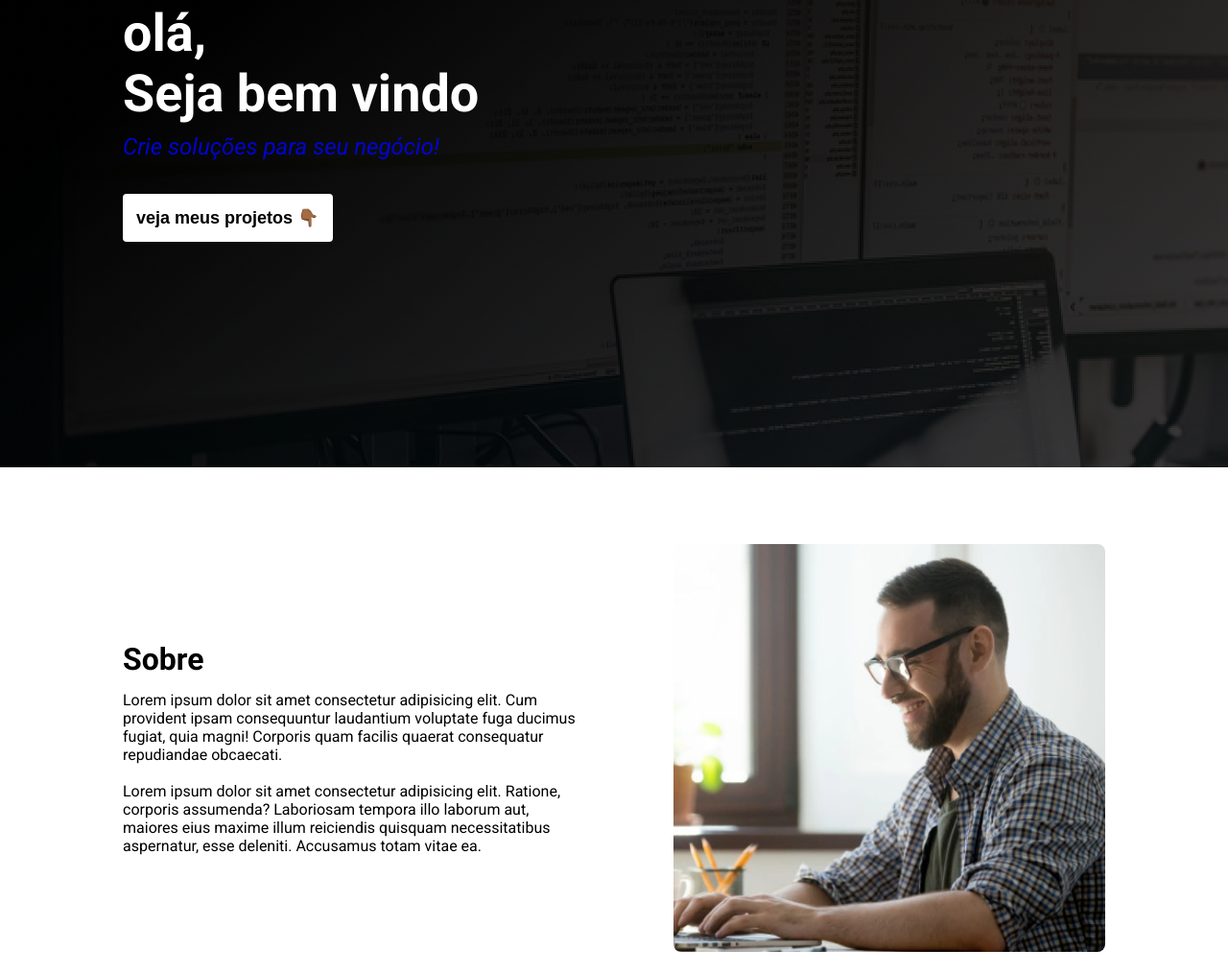
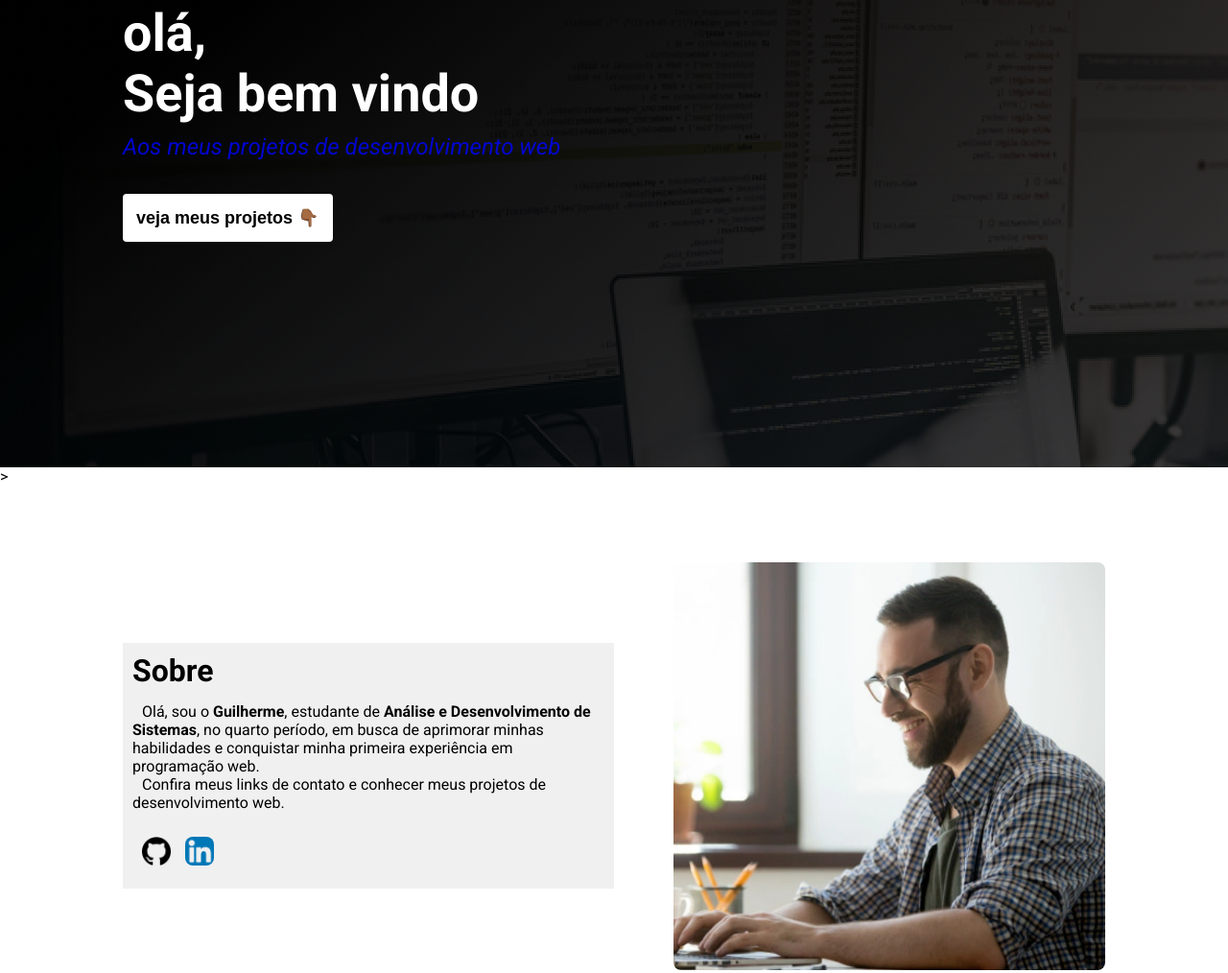
Before and after one commit to GuiihSantos/portifolio, a plain HTML site: page index.html in a window 1280 px wide. Shown: the part 303-1317 px from the top of the page at 96% size. Drawn offline with Linux system fonts and the light colour scheme; files whose address does not match are found by name.

Commit message:
personalizando a seção sobre

```diff
--- a/index.html
+++ b/index.html
@@ -35,7 +35,7 @@
     <section  id="home" class="main">
         <div>
             <h1>olá, <br> Seja bem vindo</h1>
-            <p>Crie soluções para seu negócio!</p>
+            <p>Aos meus projetos de desenvolvimento web</p>
             <a href="#Projetos">
                 <button class="call-to-action">
                     veja meus projetos 👇🏾
@@ -44,17 +44,29 @@
         </div>
     </section>
     <!-- FIM MAIN-->
-
+>
     <!-- INICIO SOBRE-->
     <section  id="sobre" class="about">
         <div>
             <h2>Sobre</h2>
             <p>
-                Lorem ipsum dolor sit amet consectetur adipisicing elit. Cum provident ipsam consequuntur laudantium voluptate fuga ducimus fugiat, quia magni! Corporis quam facilis quaerat consequatur repudiandae obcaecati.
-                 <br><br>
-                Lorem ipsum dolor sit amet consectetur adipisicing elit. Ratione, corporis assumenda? Laboriosam tempora illo laborum aut, maiores eius maxime illum reiciendis quisquam necessitatibus aspernatur, esse deleniti. Accusamus totam vitae ea.
+                Olá, sou o <b>Guilherme</b>, estudante de <b>Análise e Desenvolvimento de Sistemas</b>, no quarto período, em busca de aprimorar minhas habilidades
+                e conquistar minha primeira experiência em programação web.
             </p>
+            <p>
+                Confira meus links de contato e conhecer meus projetos de desenvolvimento web.
+            </p>
+
+            <div class="logs-img">
+                <a href="https://github.com/GuiihSantos" target="_blank" title="Github">
+                    <img src="img/portifolio/logo-github.png" alt="logo-github">
+                </a>
+                <a href="https://www.linkedin.com/in/guilhernmesants12/" target="_blank" title="linkedin">
+                    <img src="img/portifolio/logo-linkedin.png" alt="logo-linkedin">
+                </a>
+            </div>
         </div>
+
         <img src="./img/portifolio//foto-pc.png" alt="foto minha programado">
     </section>
     <!-- FIM SOBRE-->
@@ -75,7 +87,7 @@
             <img src="./img/portifolio/projeto3.png" alt="foto do projeto3">
         </div>
 
-        <BUtton class="action">Conheça mais projetos</BUtton>
+        <BUtton class="action"><a href="https://github.com/GuiihSantos" target="_blank">Conheça mais projetos</a></BUtton>
     </section>
     <!-- FIM PROJETOS-->
 
--- a/style.css
+++ b/style.css
@@ -34,7 +34,6 @@ html{
 
 .nav-list a {
     text-decoration: none;
-    /* tira o underline do link*/
     color: #ddd;
     padding: 20px;
 }
@@ -103,11 +102,19 @@ html{
     display: flex;
     align-items: center;
     justify-content: space-between;
+
 }
 
 .about div{
     max-width: 50%;
     padding-right: 40px;
+    /* border: 1px solid red; */
+    background-color: #F0F0F0;
+    padding: 10px;
+}
+
+.about p {
+    text-indent: 10px;
 }
 
 .about img{
@@ -118,6 +125,17 @@ html{
 .about div h2{
     font-size: 32px;
     margin-bottom: 14px;
+}
+
+.logs-img {
+    display: flex;
+    gap: 15px;
+    margin-top: 1rem;
+}
+
+.logs-img img {
+    height: 30px;
+    object-fit: contain;
 }
 /* FIM ABOUT */
 
@@ -168,9 +186,13 @@ html{
     padding: 12px 28px;
     border-radius: 4px;
     font-size: 14px;
-    color: #ffffff;
     margin-top: 18px;
     cursor: pointer;
+}
+
+.action a {
+    color: #ffffff;
+    text-decoration: none;
 }
 /* FIM PROJECTS*/
 
@@ -221,11 +243,21 @@ footer p{
     }
 
     .about div{
+
         max-width: 80%;
     }
 
     .about div h2{
         font-size: 45px;
+    }
+
+    .about div:last-child {
+       max-width: 100px;
+    }
+
+    .logs-img a img {
+        margin-top: 0;
+        margin-bottom:0 ;
     }
 
     .about img{
```
Also changed, not shown: img/portifolio/logo-github.png (added), img/portifolio/logo-linkedin.png (added).
